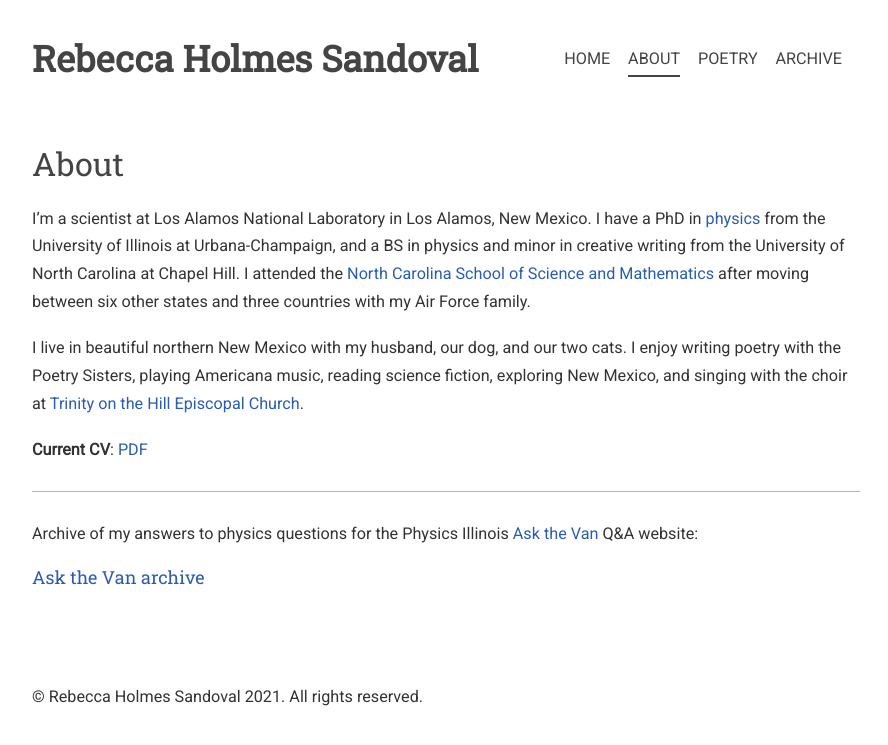
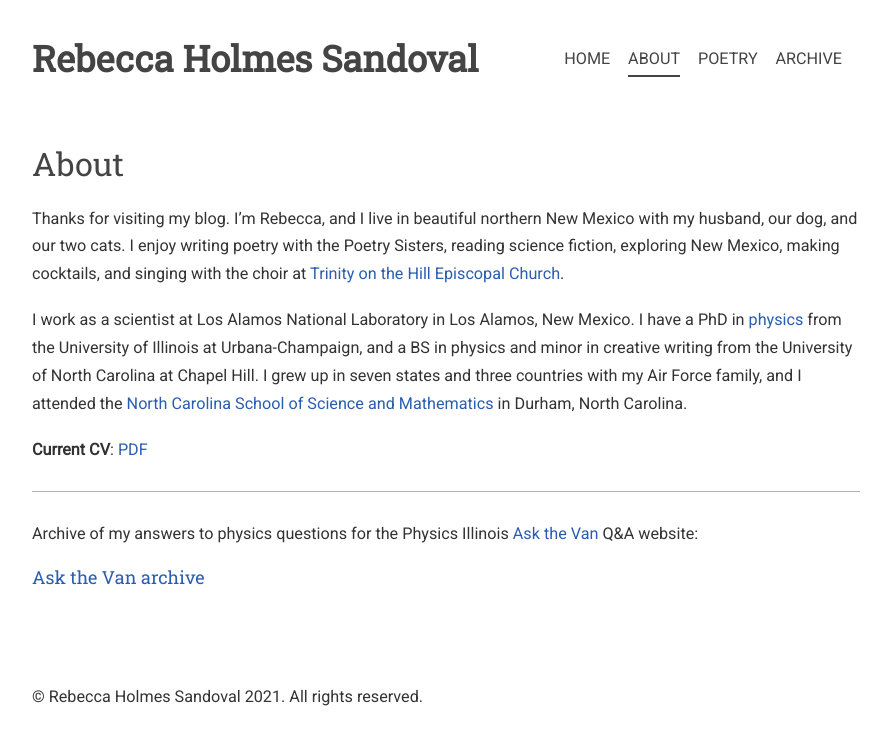
Before and after one commit to piscisvolans/piscisvolans.github.io, a Jekyll site: the page built from about.md, in a window 1280 px wide. Shown: the top 745 px of the page, without its empty margins (194-1082 px from the left). Built offline with Jekyll 4.4.1, drawn with Linux system fonts in a browser that asks for light colours; nearby versions of some CDN libraries; some web fonts are replaced; comment, search, counter and statistics services are not loaded.

Commit message:
Update about.md

```diff
--- a/about.md
+++ b/about.md
@@ -3,14 +3,13 @@
 title: "About"
 ---
 
-I'm a scientist at Los Alamos National Laboratory in Los Alamos, New Mexico. I have a PhD in [physics](http://research.physics.illinois.edu/QI/Photonics/) from the University of Illinois at Urbana-Champaign, and a BS in physics and minor in creative writing from the University of North Carolina at Chapel Hill. I attended the [North Carolina School of Science and Mathematics](http://ncssm.edu) after moving between six other states and three countries with my Air Force family.
+Thanks for visiting my blog. I'm Rebecca, and I live in beautiful northern New Mexico with my husband, our dog, and our two cats. I enjoy writing poetry with the Poetry Sisters, reading science fiction, exploring New Mexico, making cocktails, and singing with the choir at [Trinity on the Hill Episcopal Church](http://latoth.org/).
 
-I live in beautiful northern New Mexico with my husband, our dog, and our two cats. I enjoy writing poetry with the Poetry Sisters, playing Americana music, reading science fiction, exploring New Mexico, and singing with the choir at [Trinity on the Hill Episcopal Church](http://latoth.org/).
+I work as a scientist at Los Alamos National Laboratory in Los Alamos, New Mexico. I have a PhD in [physics](http://research.physics.illinois.edu/QI/Photonics/) from the University of Illinois at Urbana-Champaign, and a BS in physics and minor in creative writing from the University of North Carolina at Chapel Hill. I grew up in seven states and three countries with my Air Force family, and I attended the [North Carolina School of Science and Mathematics](http://ncssm.edu) in Durham, North Carolina.
 
 **Current CV**: <a href="{{ site.baseurl }}/public/pdf/cv_external_2019-10.pdf">PDF</a>
 
 <hr>
-
 Archive of my answers to physics questions for the Physics Illinois [Ask the Van](http://van.physics.illinois.edu/qa/) Q&A website:
 
 #### <a href="{{ site.baseurl }}/askthevan">Ask the Van archive</a>
```
